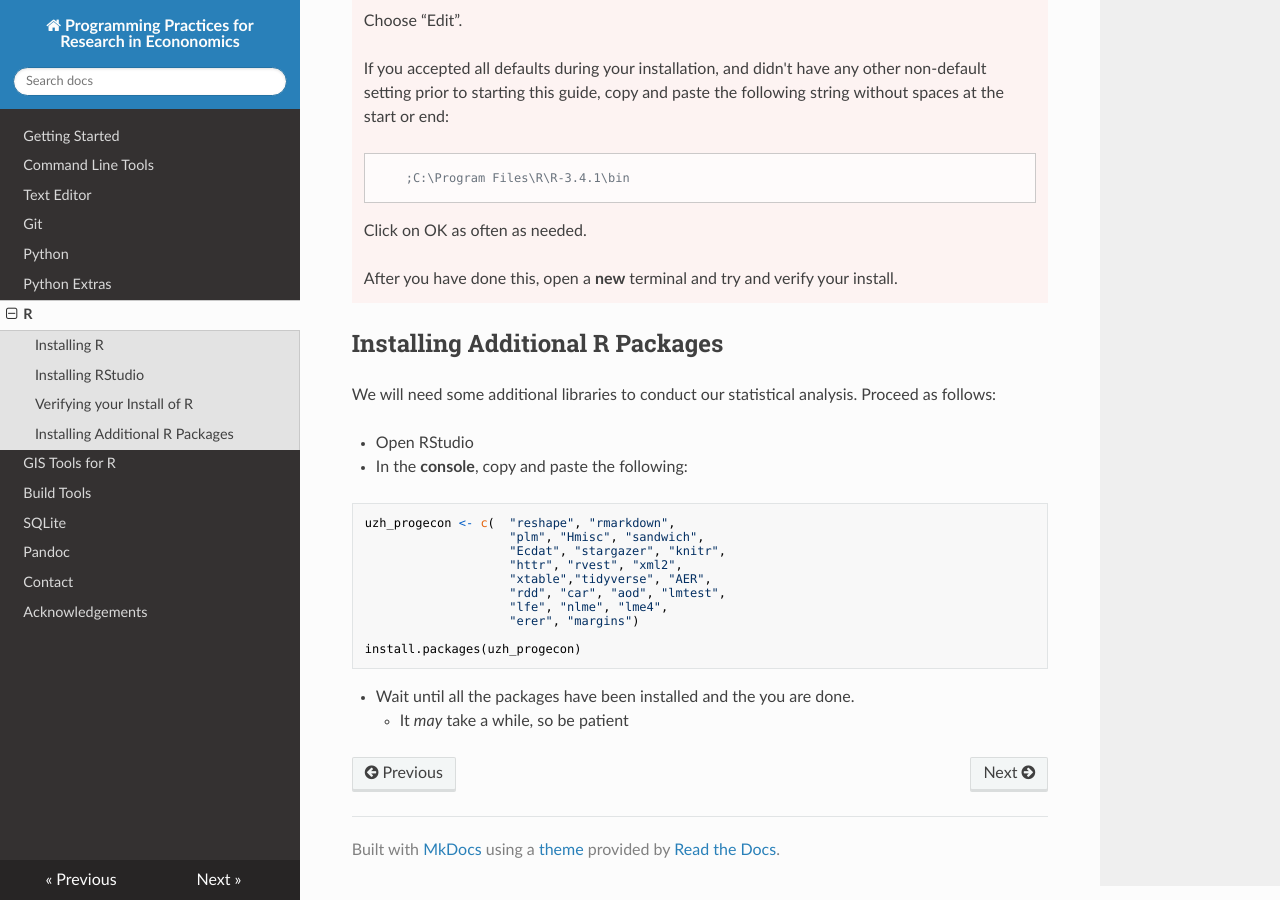
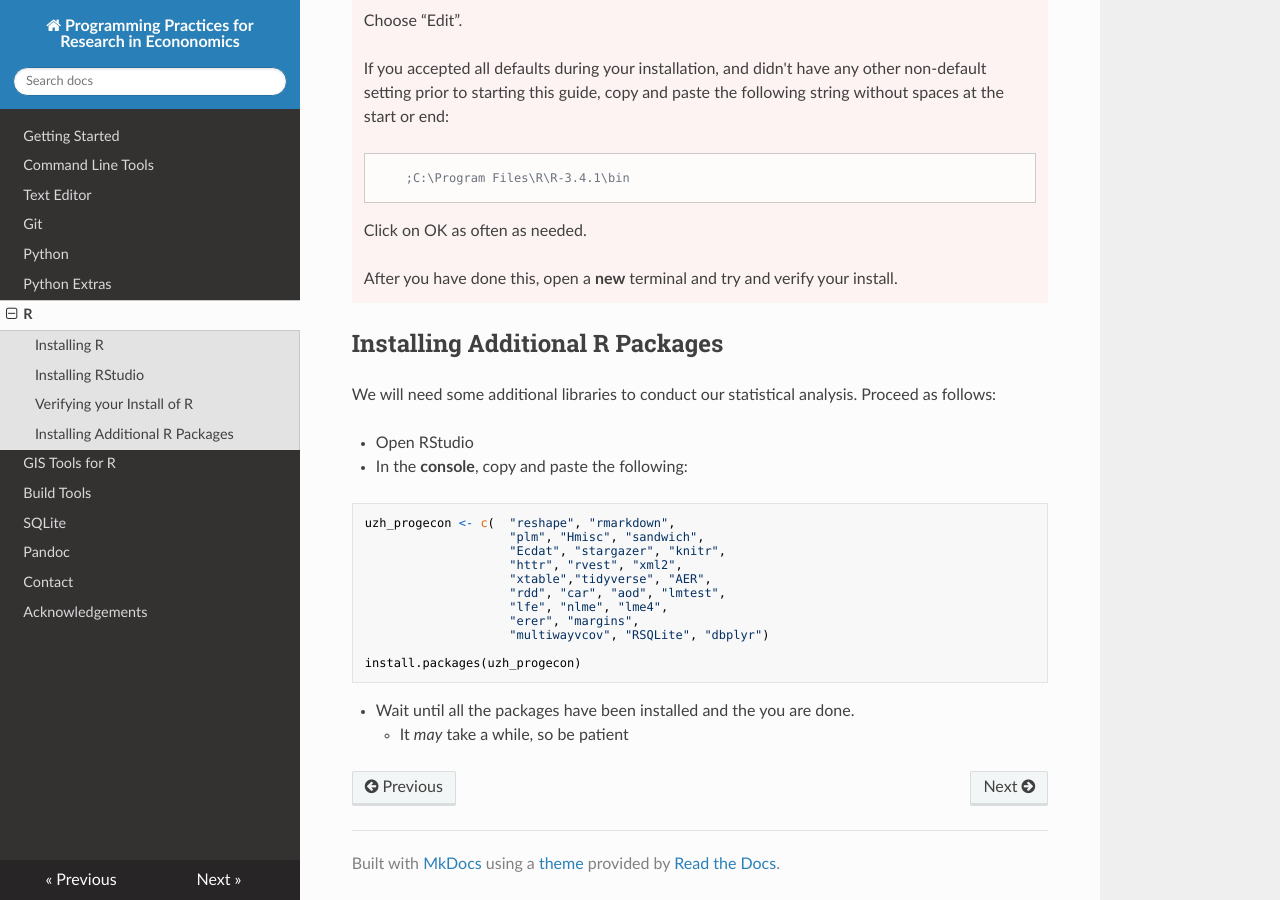
Before and after one commit to pp4rs/DEPRECATED-installation-guide, an MkDocs documentation site: the page built from docs/r.md, in a window 1280 px wide and 900 px high, scrolled down 1087 px. Built offline with MkDocs 1.6.1, drawn with Linux system fonts in a browser that asks for light colours; nearby versions of some CDN libraries; old or Windows-style settings are respelled for this version of MkDocs.

Commit message:
extra packages for clustered SE and SQLite in R

````diff
--- a/docs/r.md
+++ b/docs/r.md
@@ -59,7 +59,8 @@ uzh_progecon <- c(  "reshape", "rmarkdown",
                     "xtable","tidyverse", "AER",
                     "rdd", "car", "aod", "lmtest",
                     "lfe", "nlme", "lme4",
-                    "erer", "margins")
+                    "erer", "margins",
+                    "multiwayvcov", "RSQLite", "dbplyr")
 
 install.packages(uzh_progecon)
 ```
````
